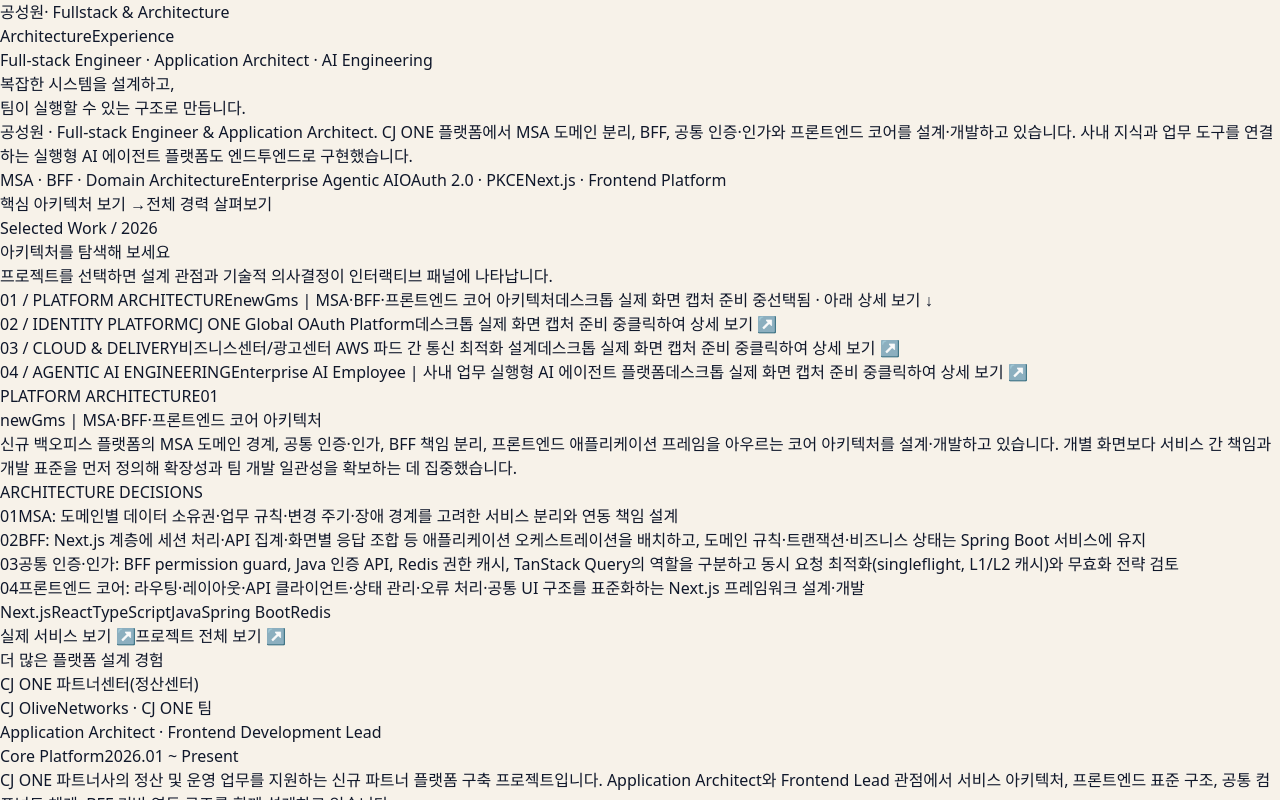
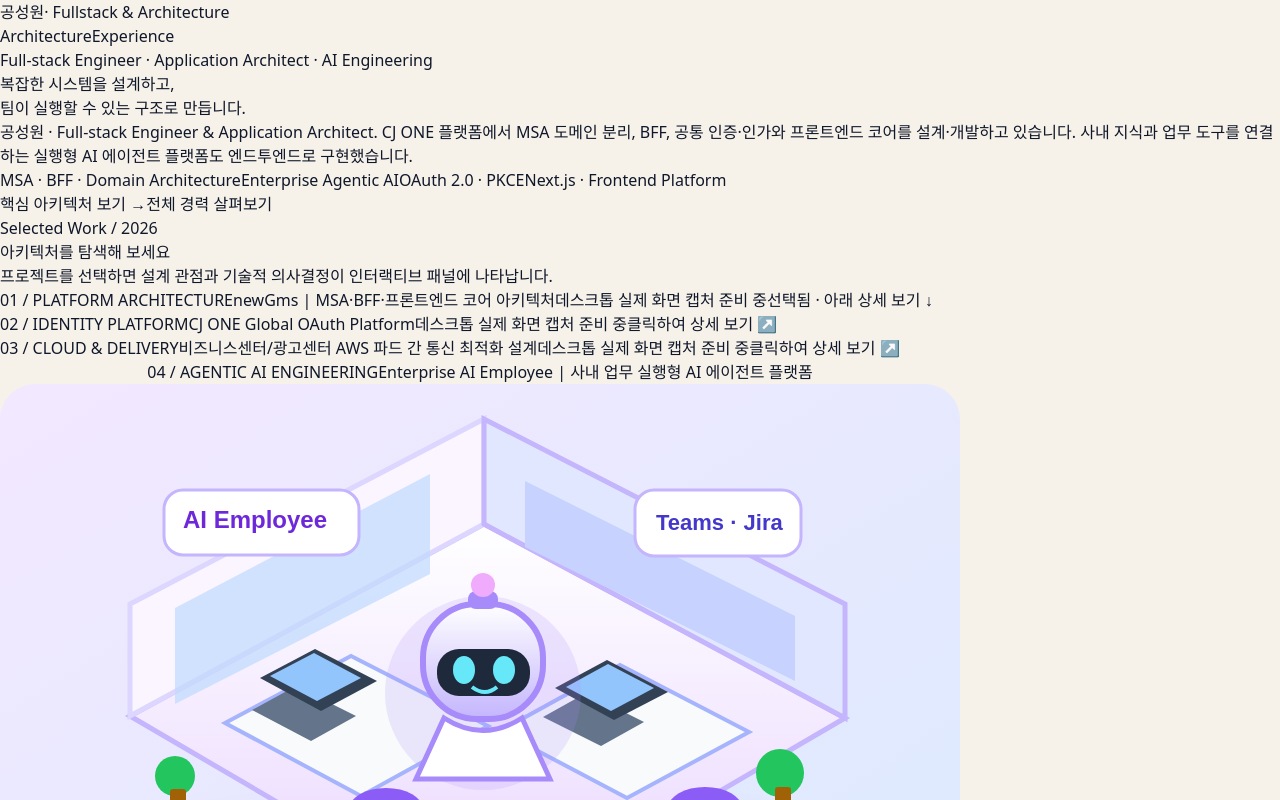
Before and after one commit to sungwonkong/portfolio-kong, a Next.js app: page / in a window 1280 px wide. Shown: the top 800 px of the page. Built offline with nearby package versions, Linux system fonts and the light colour scheme.

Commit message:
feat: display AI office concept art in featured project card

```diff
--- a/src/features/architecture-highlight/ui/architecture-highlight-section.tsx
+++ b/src/features/architecture-highlight/ui/architecture-highlight-section.tsx
@@ -40,7 +40,7 @@
                 <span className={`absolute inset-y-0 left-0 w-1 bg-gradient-to-b from-cyan-300 to-violet-400 transition-opacity duration-500 ${active === index ? "opacity-100" : "opacity-0"}`} />
                 <span className="text-[10px] font-bold tracking-[0.2em] text-violet-600">{project.number} / {project.label}</span>
                 <span className="mt-2 block text-sm font-bold leading-snug text-slate-900 sm:text-lg">{exp?.title ?? project.id}</span>
-                <span className="mt-4 block overflow-hidden rounded-xl border border-white/70 bg-gradient-to-br from-white via-violet-50 to-sky-100 p-4 shadow-inner"><span className="block rounded-lg border border-stone-200 bg-white/90 p-3 shadow-sm"><span className="mb-2 flex gap-1"><i className="h-1.5 w-1.5 rounded-full bg-rose-300" /><i className="h-1.5 w-1.5 rounded-full bg-amber-300" /><i className="h-1.5 w-1.5 rounded-full bg-emerald-300" /></span><span className="block h-2 w-2/3 rounded bg-violet-100" /><span className="mt-2 block h-2 w-full rounded bg-sky-100" /><span className="mt-2 block h-2 w-4/5 rounded bg-stone-100" /></span><span className="mt-3 block text-[10px] font-medium text-stone-500">데스크톱 실제 화면 캡처 준비 중</span></span><span className="mt-3 block text-xs text-slate-600">{active === index ? "선택됨 · 아래 상세 보기 ↓" : "클릭하여 상세 보기 ↗"}</span>
+                {project.id === "agent-harness-and-ai-workforce" ? <span className="mt-4 block overflow-hidden rounded-xl border border-violet-100 bg-violet-50"><img src="/ai-office.svg" alt="AI 직원 메타버스 사무실 콘셉트 일러스트" className="h-36 w-full object-cover transition duration-500 group-hover:scale-105" /><span className="block px-3 py-2 text-[10px] text-violet-700">AI 직원 · 3D 사무실 콘셉트 이미지</span></span> : <span className="mt-4 block overflow-hidden rounded-xl border border-white/70 bg-gradient-to-br from-white via-violet-50 to-sky-100 p-4 shadow-inner"><span className="block rounded-lg border border-stone-200 bg-white/90 p-3 shadow-sm"><span className="mb-2 flex gap-1"><i className="h-1.5 w-1.5 rounded-full bg-rose-300" /><i className="h-1.5 w-1.5 rounded-full bg-amber-300" /><i className="h-1.5 w-1.5 rounded-full bg-emerald-300" /></span><span className="block h-2 w-2/3 rounded bg-violet-100" /><span className="mt-2 block h-2 w-full rounded bg-sky-100" /><span className="mt-2 block h-2 w-4/5 rounded bg-stone-100" /></span><span className="mt-3 block text-[10px] font-medium text-stone-500">데스크톱 실제 화면 캡처 준비 중</span></span>}<span className="mt-3 block text-xs text-slate-600">{active === index ? "선택됨 · 아래 상세 보기 ↓" : "클릭하여 상세 보기 ↗"}</span>
               </button>
             );
           })}
```
